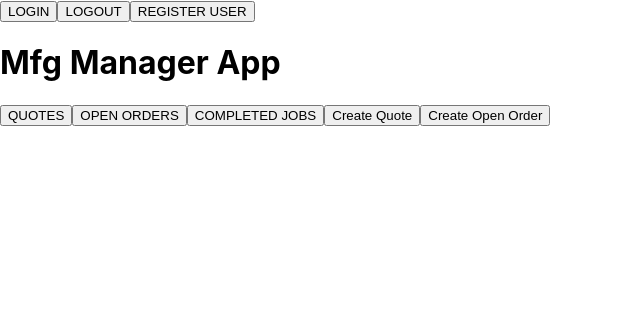
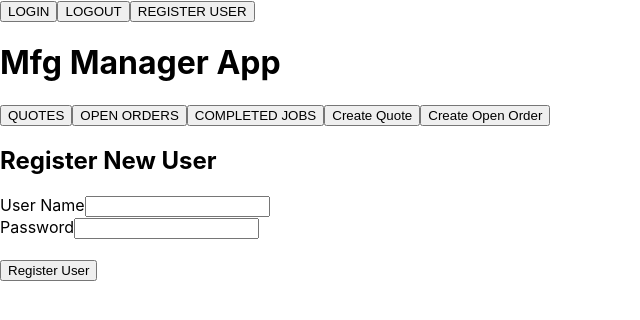
Before and after one commit to mitchell-mccracken/mfg_manager_frontend, a React (Create React App) app in the folder mfg_manager_react/: page / in a window 1280 px wide. Both pictures are taken after a click on the button "LOGIN". Shown: the top 320 px of the page, without its empty margins (0-640 px from the left). Built offline with nearby package versions, Linux system fonts and the light colour scheme; no server answers.

Commit message:
created frontend routes for registering user and logging in

```diff
--- a/mfg_manager_react/src/App.js
+++ b/mfg_manager_react/src/App.js
@@ -2,6 +2,8 @@ import {Component} from 'react'
 import Quotes from './components/Quotes'
 import CreateQuote from './components/CreateQuote'
 import UpdateQuote from './components/UpdateQuote'
+import RegisterUser from './components/RegisterUser'
+import LoginUser from './components/LoginUser'
 
 let baseURL;
 
@@ -16,13 +18,14 @@ class App extends Component {
       loggedIn: false,
       showQuotes: false,
       showCreateQuote: false,
-      showLogin: false,
-      showCreateUser: false,
+      showLoginUser: false,
+      showRegisterUser: false,
       showQuoteUpdate: false,
       userName: '',
       quotes: [],
       quote: {},
-      id: ''
+      id: '',
+      userToken: '',
     }
     this.getQuotes = this.getQuotes.bind(this)
     this.toggleShowQuotes = this.toggleShowQuotes.bind(this)
@@ -31,6 +34,9 @@ class App extends Component {
     this.handleAddQuote = this.handleAddQuote.bind(this)
     this.handleEditQuote = this.handleEditQuote.bind(this)
     this.handleDeleteQuote = this.handleDeleteQuote.bind(this)
+    this.toggleShowRegisterUser = this.toggleShowRegisterUser.bind(this)
+    this.toggleShowLoginUser = this.toggleShowLoginUser.bind(this)
+    this.logToken = this.logToken.bind(this)
   }
 
 
@@ -53,6 +59,25 @@ class App extends Component {
   toggleShowCreateQuote(){
     this.setState({
       showCreateQuote: !this.state.showCreateQuote
+    })
+  }
+
+  toggleShowRegisterUser(){
+    this.setState({
+      showRegisterUser: !this.state.showRegisterUser
+    })
+  }
+
+  toggleShowLoginUser(){
+    this.setState({
+      showLoginUser: !this.state.showLoginUser
+    })
+  }
+
+  logToken(token , username){
+    this.setState({
+      userToken: token,
+      username : username,
     })
   }
 
@@ -107,9 +132,9 @@ class App extends Component {
     return (
       <div className="App">
         <div>
-          <button>LOGIN</button>
+          <button onClick={this.toggleShowLoginUser} >LOGIN</button>
           <button>LOGOUT</button>
-          <button>REGISTER USER</button>
+          <button onClick={this.toggleShowRegisterUser}>REGISTER USER</button>
         </div>
         <h1>Mfg Manager App</h1>
         <div>
@@ -119,6 +144,14 @@ class App extends Component {
           <button onClick={this.toggleShowCreateQuote}>Create Quote</button>
           <button>Create Open Order</button>
         </div>
+        {
+          this.state.showLoginUser &&
+          <LoginUser toggleShowLoginUser={this.toggleShowLoginUser} logToken={this.logToken} />
+        }
+        {
+          this.state.showRegisterUser &&
+          <RegisterUser toggleShowRegisterUser={this.toggleShowRegisterUser} />
+        }
         {
           this.state.showQuoteUpdate &&
           <UpdateQuote quote={this.state.quote} toggleShowQuoteUpdate={this.toggleShowQuoteUpdate} getQuotes={this.getQuotes}/>
--- /dev/null
+++ b/mfg_manager_react/src/components/LoginUser.jsx
@@ -0,0 +1,68 @@
+import {Component} from 'react'
+
+let baseURL = 'http://127.0.0.1:8000/quotes/api/auth/'
+
+class LoginUser extends Component{
+    constructor(props){
+        super(props)
+
+        this.state = {
+            username : '',
+            password : '',
+            userToken: '',
+        }
+        this.handleChange = this.handleChange.bind(this)
+        this.handleSubmit = this.handleSubmit.bind(this)
+    }
+
+    handleChange(event) {
+        this.setState({ [event.currentTarget.id]: event.currentTarget.value })
+    }
+
+    handleSubmit(event){
+        event.preventDefault()
+        fetch(baseURL + 'login' , {
+            method: 'POST',
+            body: JSON.stringify({
+                username : this.state.username,
+                password : this.state.password,
+            }) ,
+            headers: {
+                'Content-Type' : 'application/json'
+            }
+        })
+        .then(res => res.json())
+        .then(resJson => {
+            console.log(resJson.user.username)
+            let token = resJson.token
+            this.props.logToken(token , resJson.user.username)
+            this.setState({
+                username: '',
+                password : '',
+                userToken : token
+            })
+        })
+        .catch(error => console.log({'Error' : error}))
+        console.log('user logged in')
+
+
+    }
+
+    render(){
+        return(
+            <div>
+                <h2>Register New User</h2>
+                <form onSubmit={this.handleSubmit}>
+                    <label>User Name</label>
+                    <input onChange={this.handleChange} type='text' name='username' id='username' /> <br/>
+                    <label>Password</label>
+                    <input onChange={this.handleChange} type='text' name='password' id='password' /> <br/>
+
+                    <br/><input type='submit' value='Register User'/>
+                </form>
+            </div>
+        )
+    }
+}
+
+export default LoginUser
--- /dev/null
+++ b/mfg_manager_react/src/components/RegisterUser.jsx
@@ -0,0 +1,74 @@
+import {Component} from 'react'
+
+let baseURL = 'http://127.0.0.1:8000/quotes/api/auth/'
+
+class RegisterUser extends Component{
+    constructor(props){
+        super(props)
+
+        this.state = {
+            username : '',
+            email : '',
+            password : '',
+            password2 : '',
+        }
+        this.handleChange = this.handleChange.bind(this)
+        this.handleSubmit = this.handleSubmit.bind(this)
+    }
+
+    handleChange(event) {
+        this.setState({ [event.currentTarget.id]: event.currentTarget.value })
+    }
+
+    handleSubmit(event){
+        event.preventDefault()
+        fetch(baseURL + 'register' , {
+            method: 'POST',
+            body: JSON.stringify({
+                username : this.state.username,
+                email : this.state.email,
+                password : this.state.password,
+            }) ,
+            headers: {
+                'Content-Type' : 'application/json'
+            }
+        })
+        .then(res => res.json())
+        .then(resJson => {
+            this.setState({
+                username: '',
+                email: '',
+                password : '',
+                password2 : '',
+            })
+        })
+        .catch(error => console.log({'Error' : error}))
+        console.log('user registered')
+        setTimeout(() => {
+            this.props.toggleShowRegisterUser()
+        }, 200);
+
+    }
+
+    render(){
+        return(
+            <div>
+                <h2>Register New User</h2>
+                <form onSubmit={this.handleSubmit}>
+                    <label>User Name</label>
+                    <input onChange={this.handleChange} type='text' name='username' id='username' /> <br/>
+                    <label>email</label>
+                    <input onChange={this.handleChange} type='text' name='email' id='email' /> <br/>
+                    <label>Password</label>
+                    <input onChange={this.handleChange} type='text' name='password' id='password' /> <br/>
+                    <label>re-enter password</label>
+                    <input onChange={this.handleChange} type='text' name='password2' id='password2' /> <br/>
+
+                    <br/><input type='submit' value='Register User'/>
+                </form>
+            </div>
+        )
+    }
+}
+
+export default RegisterUser
```
